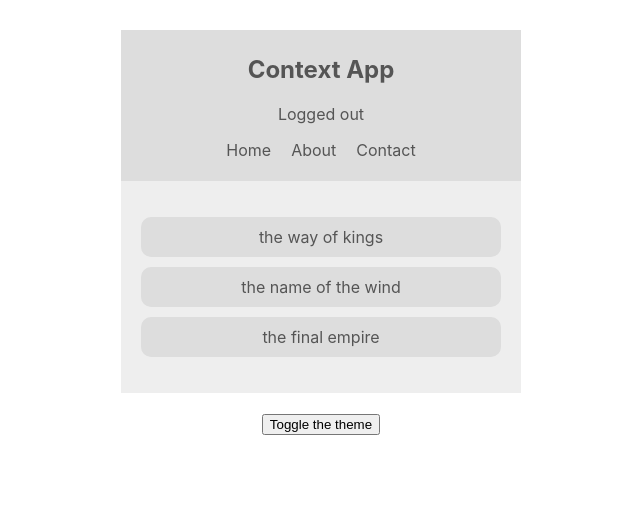
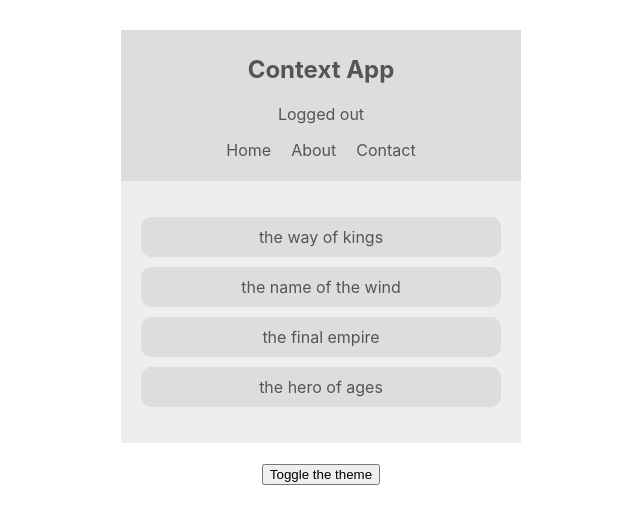
Before and after one commit to BricxRain/react-context-hooks, a React (Create React App) app: page / in a window 1280 px wide. Shown: the top 524 px of the page, without its empty margins (319-959 px from the left). Built offline with nearby package versions, Linux system fonts and the light colour scheme.

Commit message:
Continuation of useContext in book-list

```diff
--- a/src/App.js
+++ b/src/App.js
@@ -4,6 +4,7 @@ import BookList from './components/BookList';
 import ThemeContextProvider from './contexts/ThemeContext';
 import ThemeToggle from './components/ThemeToggle';
 import AuthContextProvider from './contexts/AuthContext';
+import BookContextProvider from './contexts/BookContext';
 
 function App() {
   return (
@@ -11,7 +12,9 @@ function App() {
       <ThemeContextProvider>
         <AuthContextProvider>
           <Navbar />
-          <BookList />
+          <BookContextProvider>
+            <BookList />
+          </BookContextProvider>
           <ThemeToggle />
         </AuthContextProvider>
       </ThemeContextProvider>
--- a/src/components/BookList.jsx
+++ b/src/components/BookList.jsx
@@ -1,15 +1,19 @@
 import React, { useContext } from 'react';
 import { ThemeContext } from '../contexts/ThemeContext';
+import { BookContext } from '../contexts/BookContext';
 
 const BookList = () => {
     const { isLightTheme, light, dark } = useContext(ThemeContext);
+    const { books } = useContext(BookContext);
     const theme = isLightTheme ? light : dark;
     return (
         <div className="book-list" style={{ color: theme.syntax, background: theme.bg }}>
             <ul>
-                <li style={{ background: theme.ui }}>the way of kings</li>
-                <li style={{ background: theme.ui }}>the name of the wind</li>
-                <li style={{ background: theme.ui }}>the final empire</li>
+                {books.map((book) => {
+                    return (
+                        <li key={book.id} style={{ background: theme.ui }}>{ book.title }</li>
+                    )
+                })}
             </ul>
         </div>
     )
--- /dev/null
+++ b/src/contexts/BookContext.jsx
@@ -0,0 +1,19 @@
+import React, { createContext, useState } from 'react';
+
+export const BookContext = createContext();
+
+const BookContextProvider = (props) => {
+    const [books, setBooks] = useState([
+        {title: 'the way of kings', id: 1},
+        {title: 'the name of the wind', id: 2},
+        {title: 'the final empire', id: 3},
+        {title: 'the hero of ages', id: 4}
+    ])
+    return (
+        <BookContext.Provider value={{books}}>
+            {props.children}
+        </BookContext.Provider>
+    );
+}
+
+export default BookContextProvider;
```
